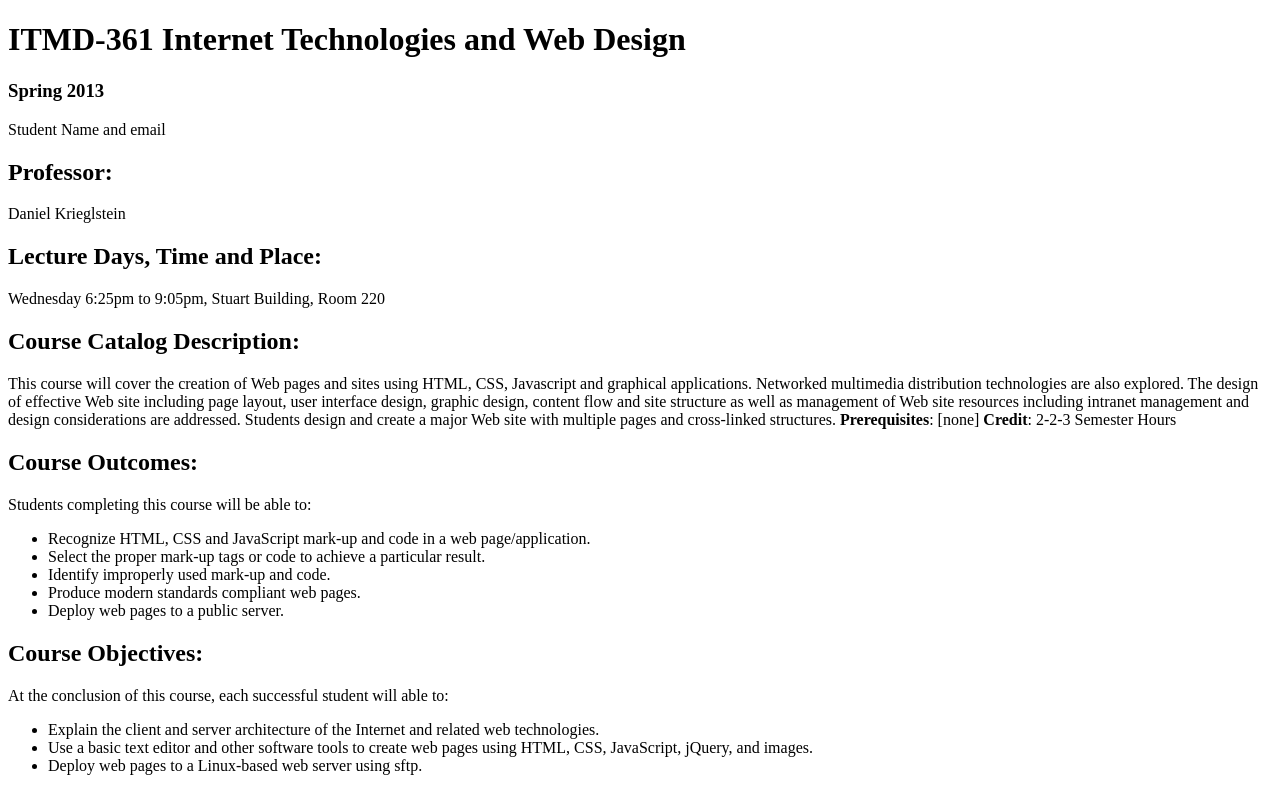
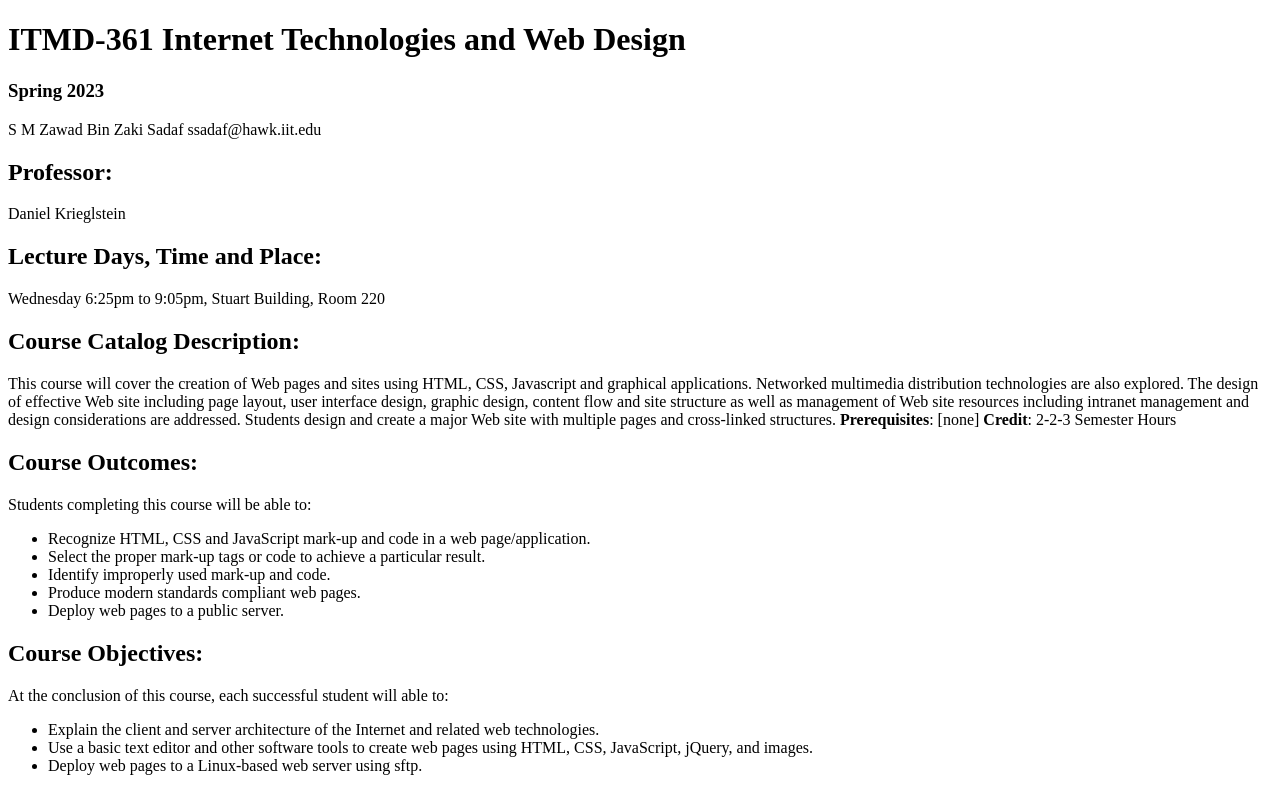
Before and after one commit to ZawadSadaf/itmd_361_lab2, a plain HTML site: page index.html in a window 1280 px wide. Drawn offline with Linux system fonts and the light colour scheme.

Commit message:
Updated index.html with personal details

```diff
--- a/index.html
+++ b/index.html
@@ -6,8 +6,8 @@
 </head>
 <body>
 	<h1>ITMD-361 Internet Technologies and Web Design</h1>
-	<h3>Spring 2013</h3>
-	<p>Student Name and email</p>
+	<h3>Spring 2023</h3>
+	<p>S M Zawad Bin Zaki Sadaf ssadaf@hawk.iit.edu</p>
 	<h2>Professor:</h2>
 	<p>Daniel Krieglstein</p>
 	<h2>Lecture Days, Time and Place:</h2>
```
